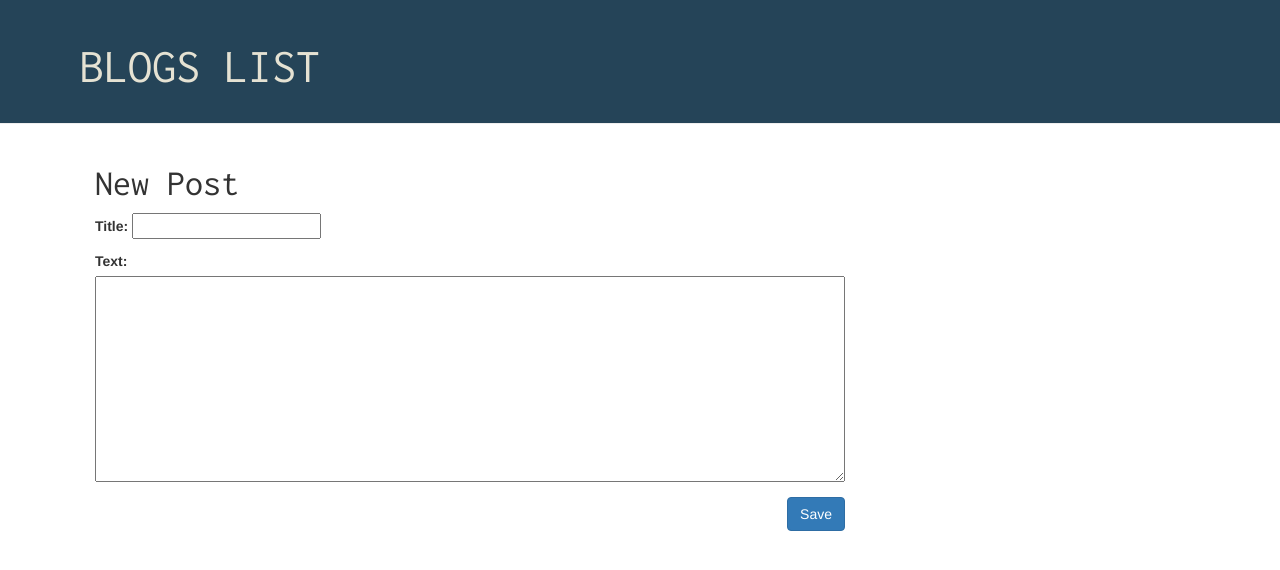
After one commit to Hardiegogo/Blogging_django, a Django app: page /post/new in a window 1280 px wide. The commit adds this page. Shown: the top 570 px of the page. Run offline with Django 3.2, Linux system fonts and the light colour scheme; some libraries are stand-ins or nearby versions.

Commit message:
add new posts from frontend

```diff
--- /dev/null
+++ b/blog/forms.py
@@ -0,0 +1,8 @@
+from django import forms
+from .models import Post
+
+
+class PostForm(forms.ModelForm):
+    class Meta:
+        model = Post
+        fields=('title','text')
--- a/blog/static/blog/style.css
+++ b/blog/static/blog/style.css
@@ -29,3 +29,11 @@ h1,h2,h3,h4 {
 .post h2 a{
   color:#000000;
 }
+
+.form-post textarea{
+  width:100% !important;
+}
+
+.form-post .btn-primary{
+  float:right;
+}
--- /dev/null
+++ b/blog/templates/blog/new_post.html
@@ -0,0 +1,16 @@
+{% extends 'blog/base.html' %}
+{% block content %}
+  <h1 class="">New Post</h1>
+  <div class="">
+    <form method="post" class="form-post">
+      {% csrf_token %}
+      {{form.as_p}}
+      <button type="submit" name="button" class="btn btn-primary">Save</button>
+
+    </form>
+
+  </div>
+
+
+
+{% endblock %}
--- a/blog/urls.py
+++ b/blog/urls.py
@@ -5,4 +5,5 @@ from . import views
 urlpatterns = [
     path('', views.post_list, name='post_list'),
     path('post/<int:pk>',views.detail,name='detail'),
+    path('post/new',views.new_post,name='new_post')
 ]
--- a/blog/views.py
+++ b/blog/views.py
@@ -1,6 +1,7 @@
-from django.shortcuts import render,get_object_or_404
+from django.shortcuts import render,get_object_or_404, redirect
 from .models import Post
 from django.utils import timezone
+from .forms import PostForm
 
 # Create your views here.
 def post_list(request):
@@ -12,3 +13,17 @@ def detail(request,pk):
     post= get_object_or_404(Post, pk=pk)
     stuff={'post':post}
     return render(request,'blog/detail.html',stuff)
+
+def new_post(request):
+    if request.method=='POST':
+        form=PostForm(request.POST)
+        if form.is_valid():
+            post=form.save(commit=False)
+            post.published_date=timezone.now()
+            post.author=request.user
+            post.save()
+            return redirect('detail',pk=post.pk)
+    else :
+        form=PostForm()
+        stuff={'form':form}
+        return render(request,'blog/new_post.html', stuff)
```
Also changed, not shown: blog/templates/blog/post_edit.html (added), db.sqlite3.
